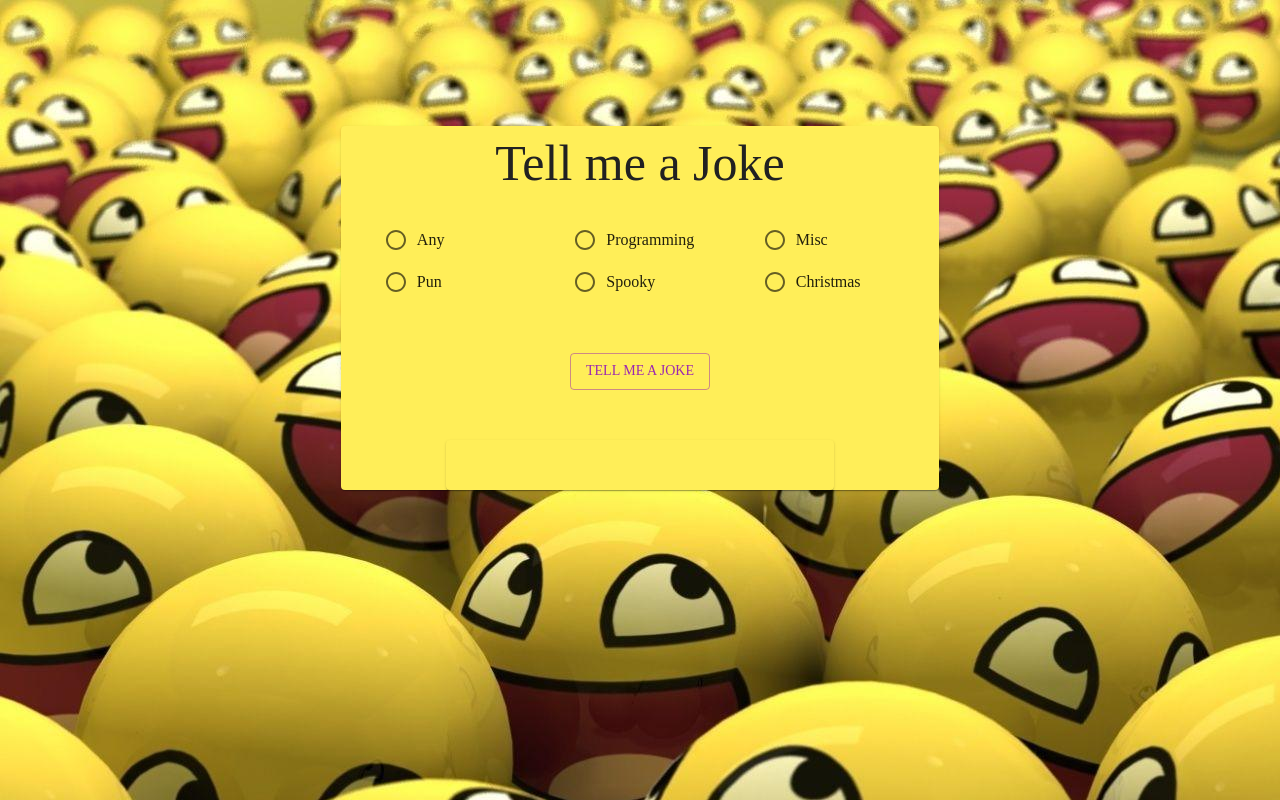
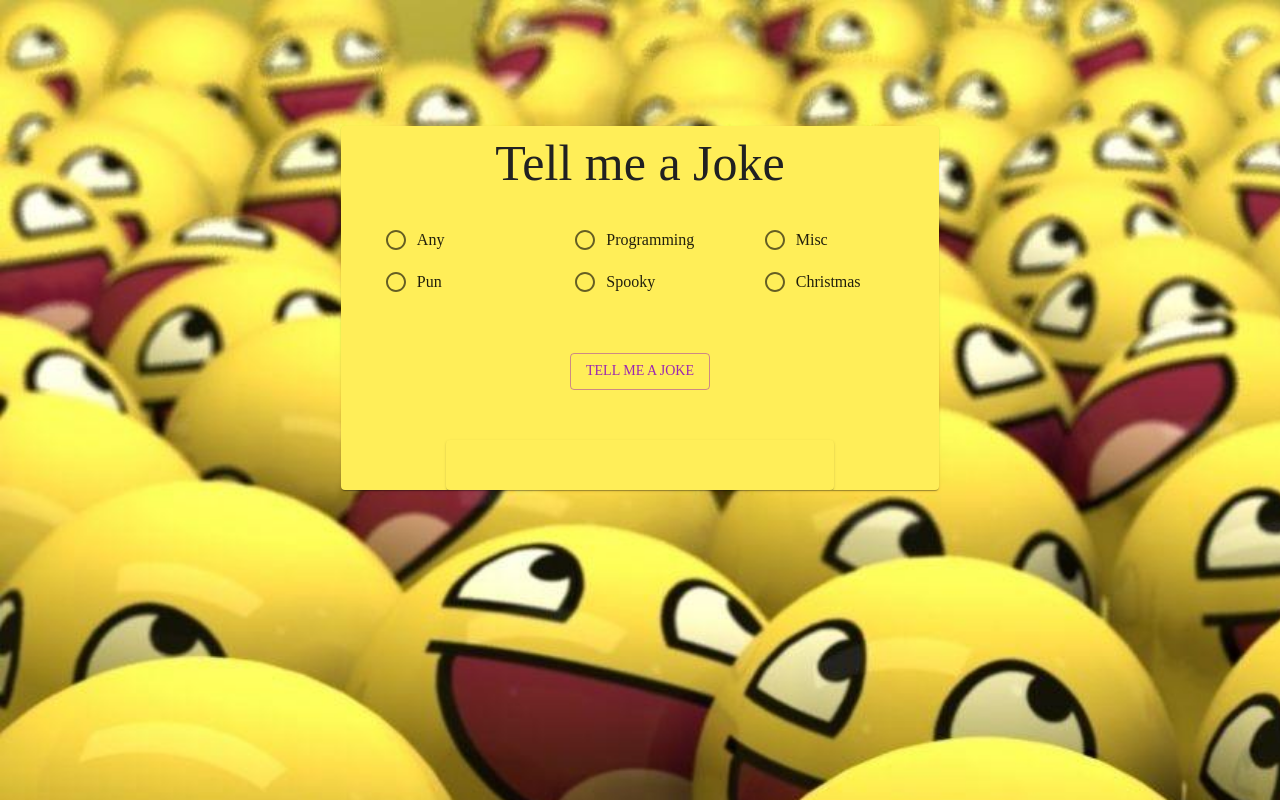
Before and after one commit to EmmanuelOjo97/Joke-Repo, a React (Create React App) app: page / in a window 1280 px wide. Built offline with nearby package versions, Linux system fonts and the light colour scheme.

Commit message:
background size fixed

```diff
--- a/src/App.css
+++ b/src/App.css
@@ -1,7 +1,9 @@
 body {
-  background-color: #212121;
   background-image: url(./images/emojibackground.jpg);
+  background-size: 2600px;
+  background-repeat: no-repeat;
 }
+
 @import url("https://fonts.googleapis.com/css2?family=Mochiy+Pop+One&family=Noto+Sans+JP:wght@900&family=Quicksand:wght@700&display=swap");
 
 .title {
```
